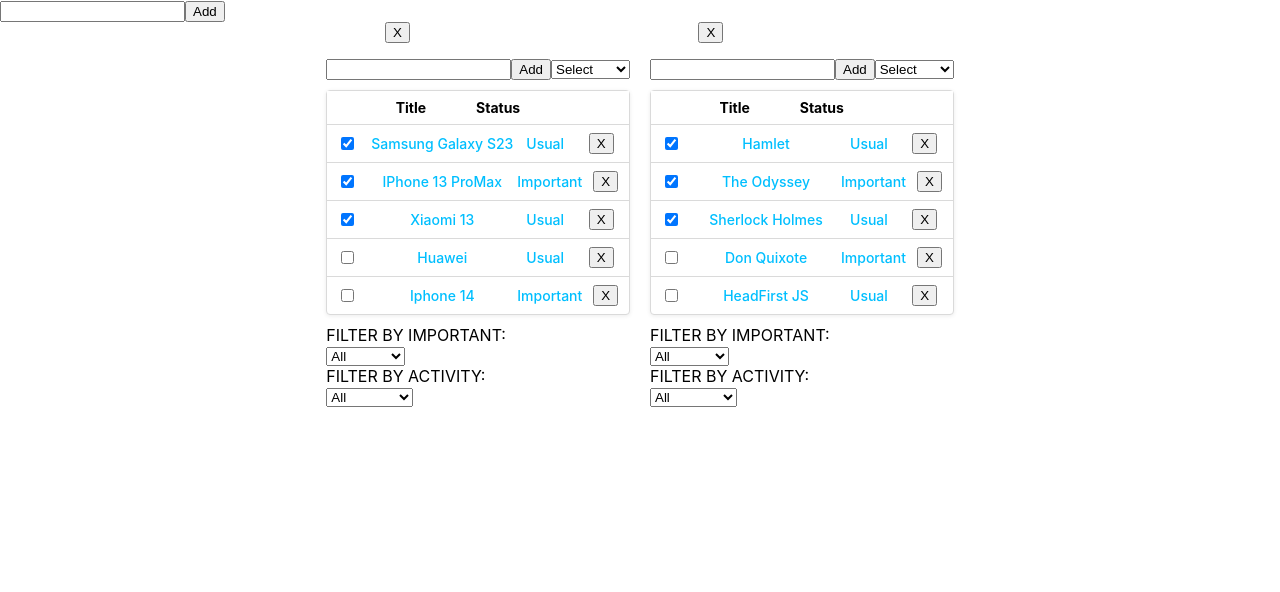
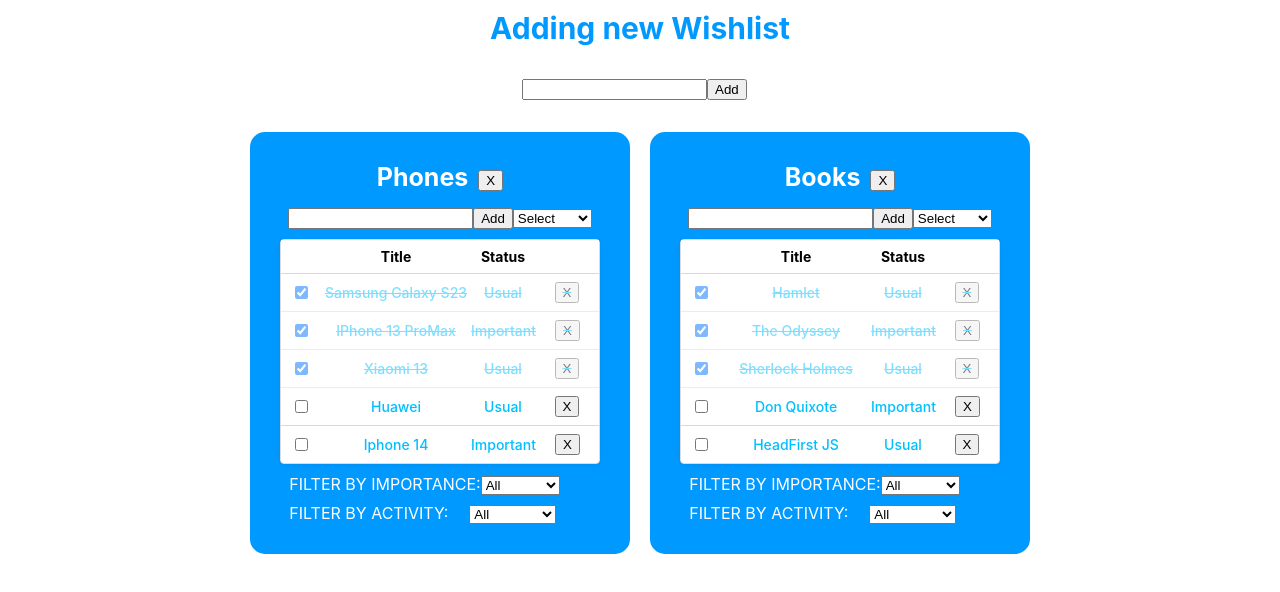
Before and after one commit to IJTINK7/wish_list, a React (Create React App) app: page / in a window 1280 px wide. Shown: the top 592 px of the page. Built offline with nearby package versions, Linux system fonts and the light colour scheme.

Commit message:
Refactoring the code

```diff
--- a/src/AppWithRedux.tsx
+++ b/src/AppWithRedux.tsx
@@ -18,6 +18,7 @@
 }
 export function AppWithRedux() {
 	const [wishlistTitle, setWishlistTitle] = useState<string>("")
+	const [currentWishList, setCurrentWishList] = useState<WishlistType | null>(null)
 	const dispatch = useDispatch()
 	const wishLists = useSelector<AppRootReducerType, WishlistType[]>((store) => {
 		return store.wishLists
@@ -33,16 +34,21 @@
 	const keyDownForAddWishlist = (key: string) => {
 		key === 'Enter' && addNewWishList()
 	}
-	const [currentWishList, setCurrentWishList] = useState<WishlistType | null>(null)
+
 	const onDragStartHandler = (e: DragEvent<HTMLDivElement>, wl: WishlistType) => {
 		setCurrentWishList(wishLists.find(el => el.id === wl.id) as WishlistType)
 	}
-	const onDragEnd = (e: DragEvent<HTMLDivElement>) => {
-		e.currentTarget.style.background = "#FFFFFF"
+	const onDragEndHandler = (e: DragEvent<HTMLDivElement>) => {
+		e.currentTarget.style.backgroundColor = "#FFFFFF";
 	}
-	const onDragLeave = (e: DragEvent<HTMLDivElement>) => {
-		e.currentTarget.style.background = "#FFFFFF"
+	const onDragLeaveHandler = (e: DragEvent<HTMLDivElement>) => {
+		e.currentTarget.style.backgroundColor = "#FFFFFF";
 	}
+	const onDragOverHandler = (e: DragEvent<HTMLDivElement>) => {
+		e.preventDefault()
+		e.currentTarget.style.backgroundColor = "#FFFFFF";
+	}
+
 	const onDropHandler = (e: DragEvent<HTMLDivElement>, wl: WishlistType) => {
 		e.preventDefault()
 		const leaveWishlist = wishLists.find(el => el.id === wl.id) as WishlistType
@@ -50,27 +56,29 @@
 	}
     return (
 		<div className="App wishlist">
-			<div>
-				<SuperInput callBack={setWishlistTitle} value={wishlistTitle}
-                            onKeyDownCallBack={(e) => {keyDownForAddWishlist(e)}}/>
-				<SuperButton callBack={addNewWishList} name={"Add"}/>
+			<div className="wishlist__adding-form">
+				<div className="wishlist__adding-form__title">Adding new Wishlist</div>
+				<div className="wishlist__adding-form__input-with-button">
+					<SuperInput callBack={setWishlistTitle} value={wishlistTitle}
+								onKeyDownCallBack={(e) => {keyDownForAddWishlist(e)}}/>
+					<SuperButton callBack={addNewWishList} name={"Add"}/>
+				</div>
+
 			</div>
 			<div className="wishlist__cards">
 				{wishLists.sort((a, b) => a.order - b.order).map((wl) => {
-					const wishesWhatWeWantToSee = wl.filterByStatus === 'All' ? wishes[wl.id] : wishes[wl.id].filter(el => el.status === wl.filterByStatus)
+					const wishesWhatWeWantToSee = wl.filterByStatus === 'All' ? wishes[wl.id]
+						: wishes[wl.id].filter(el => el.status === wl.filterByStatus)
 					const wishesWhatWeWantToSeeGeneral = wl.filterByActivity === 'All' ? wishesWhatWeWantToSee :
 						wishesWhatWeWantToSee.filter(el => wl.filterByActivity === 'Active' ? !el.checked : el.checked)
 					return <div
 						key={wl.id}
+						draggable={true}
 						onDragStart={(e) => {onDragStartHandler(e, wl)}}
-						onDragEnd={(e) => {onDragEnd(e)}						}
-						onDragLeave={(e) => {onDragLeave(e)}}
-						onDragOver={(e) => {
-                            e.preventDefault()
-							e.currentTarget.style.background = 'lightgrey'
-						}}
+						onDragLeave={(e) => {onDragLeaveHandler(e)}}
+						onDragEnd={(e) => {onDragEndHandler(e)}}
+						onDragOver={(e) => {onDragOverHandler(e)}}
 						onDrop={(e) => {onDropHandler(e, wl)}}
-						draggable={true}
 					>
                         <WishList
 						key={wl.id}
--- a/src/WishList.tsx
+++ b/src/WishList.tsx
@@ -5,16 +5,13 @@
 import {SuperSelect} from "./superComponents/SuperSelect";
 import {EditableSpan} from "./superComponents/Editable";
 import {SuperButton} from "./superComponents/SuperButton";
-import {useDispatch, useSelector} from "react-redux";
-import {AppRootReducerType} from "./redux/store";
-import {WishesDataType, WishlistType} from "./AppWithRedux";
+import {useDispatch} from "react-redux";
 import {addNewWishAC, changeWishStatusAC, changeWishTitleAC, removeWishAC} from "./reducers/wishesReducer";
 import {
 	changeWishListFilterAC,
 	changeWishListTitleAC,
 	removeWishListAC
 } from "./reducers/wishListReducer";
-
 
 export type FilterTypeForSelect = "Usual" | "Important" | "Select"
 export type StatusTypeForSelect = "All" | "Active" | "Completed"
@@ -27,12 +24,6 @@
 }
 export const WishList = memo((props: WishListPropsType) => {
 	const dispatch = useDispatch()
-	const wishLists = useSelector<AppRootReducerType, WishlistType[]>((store) => {
-		return store.wishLists
-	})
-	const wishes = useSelector<AppRootReducerType, WishesDataType>((store) => {
-		return store.wishes
-	})
 	const [error, setError] = useState<string | null>(null)
 	const [oS, setOS] = useState<FilterTypeForSelect>("Select")
 	const addWishHandler = (newValue: string) => {
@@ -71,10 +62,15 @@
 		dispatch(removeWishListAC(props.wishlistID))
 	}
 	return (
-		<div className={"wishlist__cardsItem"}>
+		<div className="wishlist__cards-item">
 			<div className="wishlist__title-container">
+					<div className={"wishlist__title-container__editable-span"}>
 						<EditableSpan callBack={changeWishListTitleHandler} value={props.category}/>
+					</div>
+				<div className={"wishlist__title-container__super-button"}>
 					<SuperButton callBack={removeWishListHandler} name={"X"}/>
+				</div>
+
 			</div>
 			<div className="input-container">
 				<div>
@@ -93,13 +89,13 @@
 				<div className="table-container">
 					<div className="table-row heading">
 						<div className="row-item checkbox"></div>
-						<div className="row-item heading-title">Title</div>
-						<div className="row-item heading-status">Status</div>
+						<div className="row-item title">Title</div>
+						<div className="row-item status">Status</div>
 						<div className="row-item"></div>
 					</div>
 					{props.wishes.map((el: WishType) => {
 						return (
-							<div className="table-row" key={el.id}>
+							<div className={el.checked ? "table-row selected" : "table-row"} key={el.id}>
 								<div className="row-item checkbox">
 									<SuperCheckbox checked={el.checked} callBack={(value) => {
 										changeStatusHandler(el.id, value)
@@ -117,21 +113,26 @@
 					})}
 				</div>
 			</div>
-			<div className={"wishlist__cardFilters"}>
-				<div className={"wishlist__cardFilter1 wishlist__cardFilter"}>
-					<div className={"wishlist__cardTitle"}>FILTER BY IMPORTANT:</div>
+			<div className={"wishlist__card-filters"}>
+				<div className={"wishlist__card-filter-container"}>
+					<div className={"wishlist__card-filter-title"}>FILTER BY IMPORTANCE:</div>
+					<div className={"wishlist__card-filter-select"}>
 						<SuperSelect value={props.valueOfImportantFilter} options={[{value: 'All', label: "All"}, {
 							value: "Usual",
 							label: "Usual"
 						}, {value: 'Important', label: "Important"}]} callBack={onChangeFilterImportantHandler}/>
 					</div>
-				<div className={"wishlist__cardFilter2 wishlist__cardFilter"}>
-					<div className={"wishlist__cardTitle"}>FILTER BY ACTIVITY:</div>
+				</div>
+				<div className={"wishlist__card-filter-container"}>
+					<div className={"wishlist__card-filter-title"}>FILTER BY ACTIVITY:</div>
+					<div className={"wishlist__card-filter-select"}>
 						<SuperSelect value={props.activityFilter} options={[{value: 'All', label: "All"}, {
 							value: "Active",
 							label: "Active"
 						}, {value: 'Completed', label: "Completed"}]} callBack={onChangeActivityFilterHandler}/>
 					</div>
 				</div>
+
+			</div>
 		</div>)
 })
--- a/src/reducers/wishesReducer.ts
+++ b/src/reducers/wishesReducer.ts
@@ -38,21 +38,21 @@
 				[action.payload.wishlistID]: state[action.payload.wishlistID].filter(el => el.id !== action.payload.id)
 			}
 		}
+		case "CHANGE-WISH-TITLE" : {
+			return {
+				...state,
+				[action.payload.wishlistID]: state[action.payload.wishlistID].map(el => el.id === action.payload.wishId ? {
+					...el,
+					title: action.payload.newTitle
+				} : el)
+			}
+		}
 		case "CHANGE-WISH-STATUS" : {
 			return {
 				...state,
 				[action.payload.wishlistID]: state[action.payload.wishlistID].map(el => el.id === action.payload.wishId ? {
 					...el,
 					checked: action.payload.statusValue
-				} : el)
-			}
-		}
-		case "CHANGE-WISH-TITLE" : {
-			return {
-				...state,
-				[action.payload.wishlistID]: state[action.payload.wishlistID].map(el => el.id === action.payload.wishId ? {
-					...el,
-					title: action.payload.newTitle
 				} : el)
 			}
 		}
@@ -84,6 +84,14 @@
 	} as const
 }
 
+export type ChangeWishTitleACType = ReturnType<typeof changeWishTitleAC>
+export const changeWishTitleAC = (wishlistID: string, wishId: string, newTitle: string) => {
+	return {
+		type: 'CHANGE-WISH-TITLE',
+		payload: {wishlistID, wishId, newTitle}
+	} as const
+}
+
 export type ChangeWishStatusACType = ReturnType<typeof changeWishStatusAC>
 export const changeWishStatusAC = (wishlistID: string, wishId: string, statusValue: boolean) => {
 	return {
@@ -91,10 +99,3 @@
 		payload: {wishlistID, wishId, statusValue}
 	} as const
 }
-export type ChangeWishTitleACType = ReturnType<typeof changeWishTitleAC>
-export const changeWishTitleAC = (wishlistID: string, wishId: string, newTitle: string) => {
-	return {
-		type: 'CHANGE-WISH-TITLE',
-		payload: {wishlistID, wishId, newTitle}
-	} as const
-}
```
Lines whose indentation alone changed are shown as unchanged.
